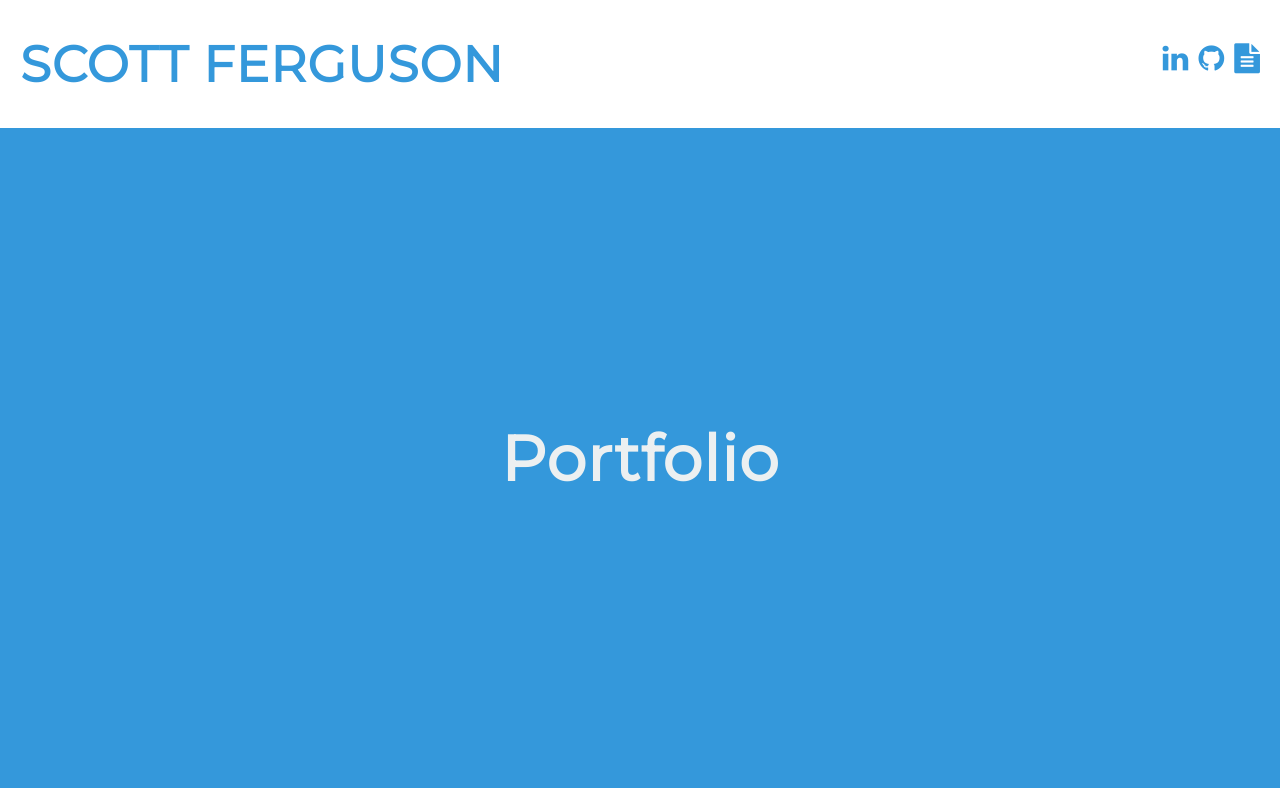
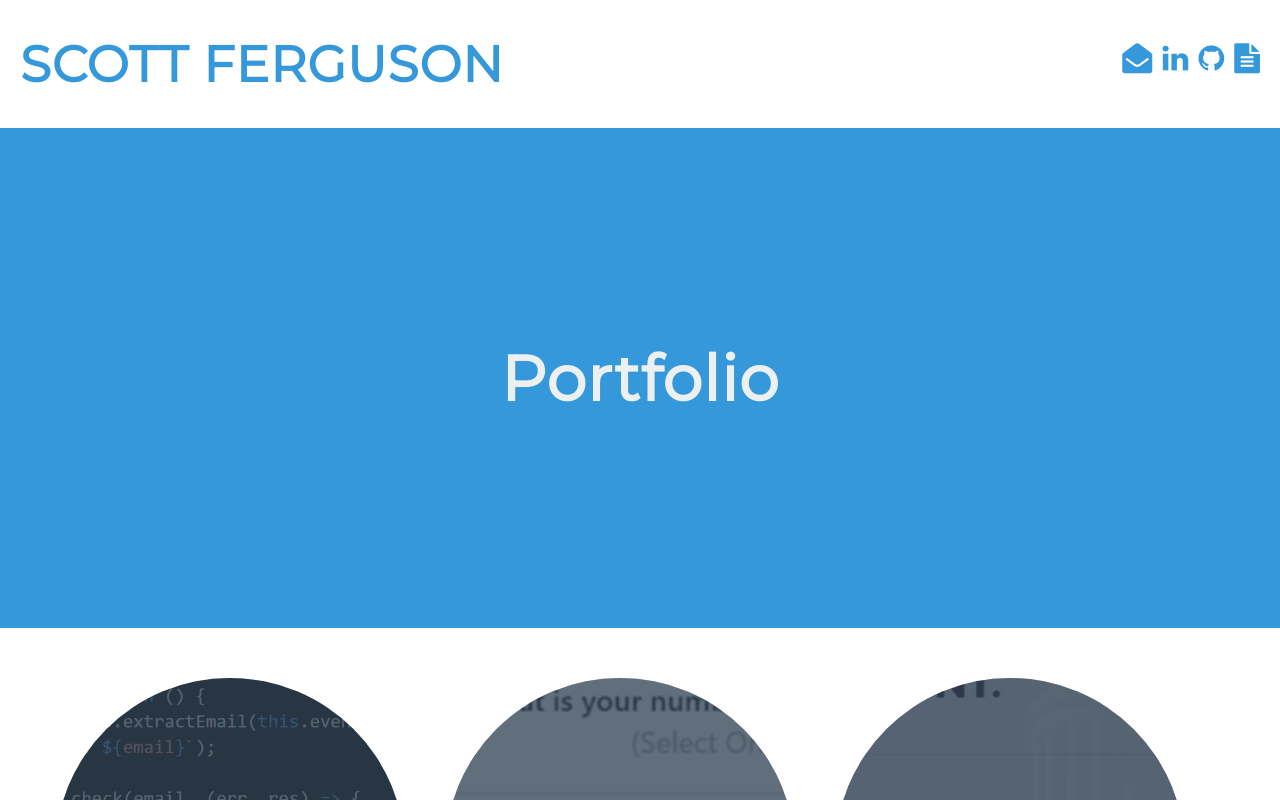
Before and after one commit to 200even/serverless-portfolio, a React app: page / in a window 1280 px wide. Shown: the top 800 px of the page. Built offline with nearby package versions, Linux system fonts and the light colour scheme.

Commit message:
Fix content-type octet error, add email link, and update css

```diff
--- a/index.html
+++ b/index.html
@@ -22,7 +22,15 @@
 
         <!--Links to relevant professional social media & resume -->
         <!-- See: http://fontawesome.io/icons/#brand for more -->
-
+        <!-- Link to Linked In profile -->
+        <li class="socialWrapper">
+          <a class="color--skyBlue social"
+             title="Email"
+             target="_blank"
+             href="mailto: scott@fergusoniclabs.net">
+            <i class="fa fa-envelope-open"></i>
+          </a>
+        </li>
         <!-- Link to Linked In profile -->
         <li class="socialWrapper">
           <a class="color--skyBlue social"
--- a/styles/main.css
+++ b/styles/main.css
@@ -83,7 +83,7 @@ h1, h2, h3, h4, h5, h6 {
 
 .section {
   font-size: 4.2rem;
-  min-height: 70vh;
+  min-height: 50vh;
   position: relative;
   padding-top: 5rem;
   padding-bottom: 5rem;
```
Also changed, not shown: 1 other file.
